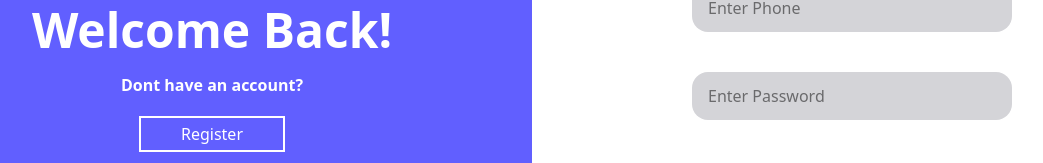
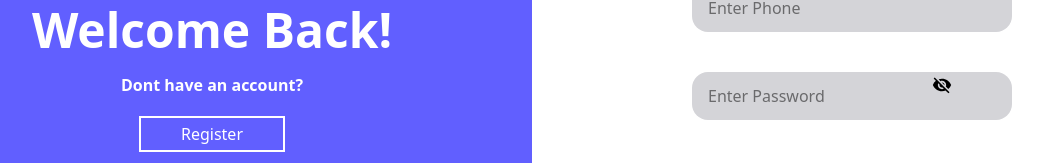
Before and after one commit to anugrahshinde23/Mess-frontend, a React (Vite) app: page /auth in a window 1280 px wide. Both pictures are taken after a click on the button "Login". Shown: the part 321-484 px from the top of the page, without its empty margins (108-1151 px from the left). Built offline with nearby package versions, Linux system fonts and the light colour scheme; no server answers.

Commit message:
made owner side respnsive

```diff
--- a/src/components/customer-components/PlanListingModal.jsx
+++ b/src/components/customer-components/PlanListingModal.jsx
@@ -36,7 +36,7 @@ const PlanListingModal = ({handlePlanListingModalClosing, messId}) => {
       <div className="absolute inset-0 bg-black opacity-25  " ></div>
 
       {/* Modal content */}
-      <div className="relative bg-white w-3/4 sm:w-1/4 p-10 rounded-xl shadow-lg border border-indigo-500">
+      <div className="relative bg-white w-3/4                                                                                                                     sm:w-1/4 p-10 rounded-xl shadow-lg border border-indigo-500">
         <div className="flex justify-between">
           <p className="text-3xl font-bold text-indigo-500">Plans</p>
           <p
--- a/src/components/owner-components/HeroSection.jsx
+++ b/src/components/owner-components/HeroSection.jsx
@@ -10,7 +10,7 @@ const HeroSection = ({activeTab, messData, handleGetMessData, showUpdateModal, s
   return (
     <>
 
-    <div className='bg-zinc-200 max-w-full sm:w-full  my-4 mx-4 sm:mx-4 sm:my-0 rounded-2xl' >
+    <div className='bg-zinc-200 max-w-full sm:w-full overflow-auto my-4 mx-4 sm:mx-4 sm:my-0 rounded-2xl' >
         {activeTab === 'tab1' && <p>Dashboard</p>}
         {activeTab === 'tab2' && <Shop messData={messData} handleGetMessData={handleGetMessData} showUpdateModal={showUpdateModal} setShowUpdateModal={setShowUpdateModal} />}
         {activeTab === 'tab3' && <Orders handleGetMessData={handleGetMessData} messData={messData}/>}
--- a/src/components/owner-components/Orders.jsx
+++ b/src/components/owner-components/Orders.jsx
@@ -124,7 +124,7 @@ const Orders = ({ handleGetMessData, messData }) => {
     <div className="p-10 ">
       <p className="text-3xl font-bold text-indigo-500 mb-5">Subscriptions</p>
 
-      <div className="flex gap-3 border  border-indigo-500 rounded-2xl p-3 justify-between">
+      <div className="flex gap-3 border  border-indigo-500 rounded-2xl p-3 overflow-x-auto am:overflow-visible whitespace-nowrap scroll-smooth no-scrollbar  justify-between">
         {statusTab.map((s) => (
           <p
             key={s.id}
@@ -162,7 +162,7 @@ const Orders = ({ handleGetMessData, messData }) => {
           </p>
         </div>
       ) : (
-        <table className="w-full border mt-5">
+        <table className="w-full border mt-5 ">
           <thead>
             <tr>
               <th className="border p-2">Name</th>
@@ -215,7 +215,7 @@ const Orders = ({ handleGetMessData, messData }) => {
         <div>
           <p className="text-3xl font-bold text-indigo-500  mt-10">Orders</p>
         </div>
-        <div className="border border-indigo-500 px-20 py-5  flex justify-between mt-5 cursor-pointer">
+        <div className="border border-indigo-500 px-20 py-5  overflow-x-auto am:overflow-visible whitespace-nowrap scroll-smooth no-scrollbar  flex justify-between mt-5 cursor-pointer">
           {orderTabs.map((o) => (
             <div
               key={o.id}
--- a/src/components/owner-components/Plan.jsx
+++ b/src/components/owner-components/Plan.jsx
@@ -81,7 +81,7 @@ const Plan = ({ messData, handleGetMessData }) => {
 
   return (
     <>
-      <div className="grid grid-cols-4 gap-10 p-20 h-full ">
+      <div className="grid grid-cols-1 sm:grid-cols-2 lg:grid-cols-4 gap-10 p-20 h-full ">
         {plans?.plansData.map((plan) => (
           <div key={plan._id} className="border border-zinc-400 p-10">
 
--- a/src/pages/RegisterAndLogin.jsx
+++ b/src/pages/RegisterAndLogin.jsx
@@ -3,6 +3,7 @@ import { useNavigate } from "react-router-dom";
 import { useAuth } from "../context/AuthContext";
 import { loginApi, registerApi } from "../services/auth.services";
 import { toast } from "react-toastify";
+import * as MaterialDesignIcons from 'react-icons/md'
 
 const RegisterAndLogin = () => {
   const [isLoginActive, setIsLoginActive] = useState(false);
@@ -14,6 +15,15 @@ const RegisterAndLogin = () => {
   const [pincode, setPincode] = useState("");
   const [Loading, setLoading] = useState(false);
   const [error, setError] = useState("");
+  const [passVisibility, setPassVisibility] = useState(false)
+
+  const handleTogglePassVisibility = () => {
+    if(passVisibility === true){
+      setPassVisibility(false)
+    }else {
+      setPassVisibility(true)
+    }
+  }
 
   const navigate = useNavigate();
   const { login } = useAuth();
@@ -123,13 +133,27 @@ const RegisterAndLogin = () => {
                 onChange={(e) => setPhone(e.target.value)}
                 className=" rounded-2xl bg-zinc-300 px-3 py-2 sm:px-4 sm:py-3"
               />
+              <div className="">
               <input
-                type="text"
+                type= {passVisibility  === true ? "password" : "text" }
                 name="password"
                 placeholder="Enter Password"
                 onChange={(e) => setPassword(e.target.value)}
-                className=" rounded-2xl bg-zinc-300  px-3 py-2 sm:px-4 sm:py-3"
+                className=" relative rounded-2xl bg-zinc-300  px-3 py-2 w-full sm:px-4 sm:py-3"
               />
+
+
+
+              {passVisibility === true ? (
+                <MaterialDesignIcons.MdVisibility size={20} className="absolute right-55 top-99 cursor-pointer" onClick={handleTogglePassVisibility}/>
+              ) : (
+
+                <MaterialDesignIcons.MdVisibilityOff size={20} className="absolute right-55 top-99 cursor-pointer" onClick={handleTogglePassVisibility}/>
+              )}
+
+              </div>
+
+
 
               <div>
                 <p className=" text-zinc-500 sm:text-[16px] text-sm">
@@ -173,7 +197,7 @@ const RegisterAndLogin = () => {
                 className=" rounded-2xl bg-zinc-300 px-3 py-2 sm:px-4 sm:py-3"
               />
               <input
-                type="text"
+                type="password"
                 name="password"
                 onChange={(e) => setPassword(e.target.value)}
                 placeholder="Enter Password"
```
